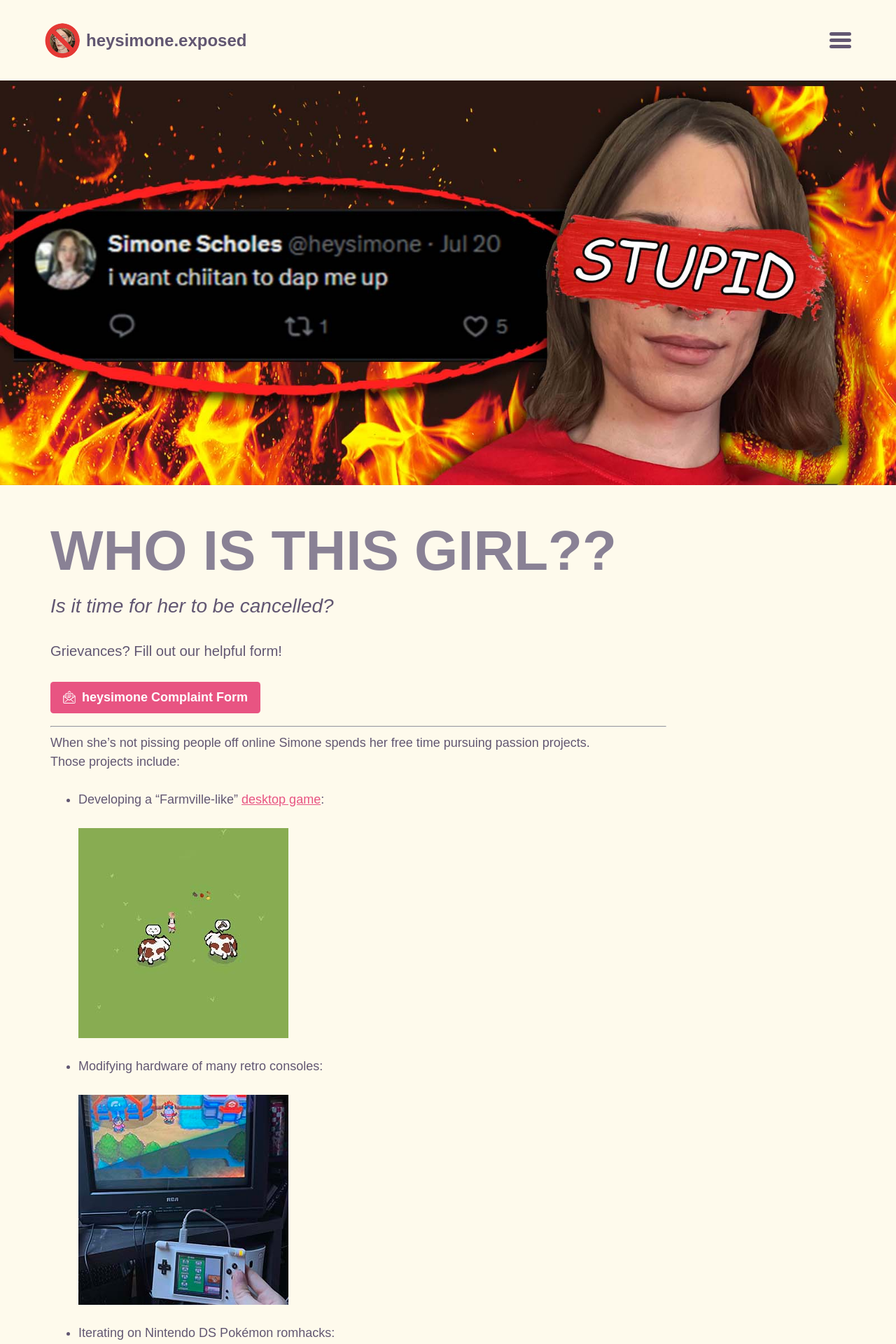
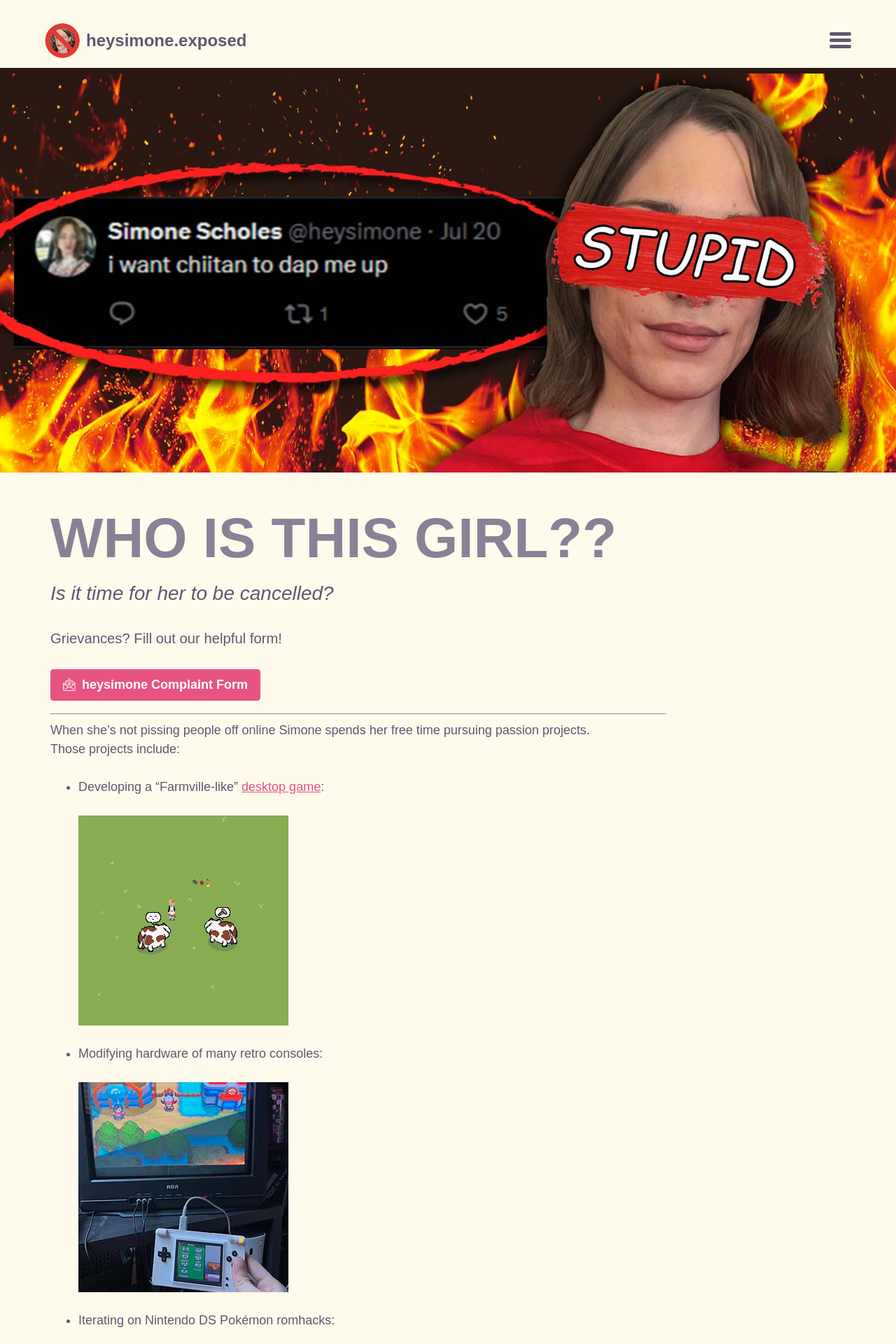
Before and after one commit to heysimone/heysimone.github.io, a Jekyll site: the page built from index.md, in a window 1280 px wide. Shown: the top 1920 px of the page at 70% size. Built offline with Jekyll 4.4.1, drawn with Linux system fonts in a browser that asks for light colours; some web fonts are replaced.

Commit message:
Update page-intro.html to remove top margin.

```diff
--- a/_includes/page-intro.html
+++ b/_includes/page-intro.html
@@ -1,4 +1,4 @@
-<header class="intro" style="padding-bottom: 0px;">
+<header class="intro" style="padding-bottom: 0px;margin-top: 0px;">
   {% if page.image %}
     {% assign intro_image = page.image.path | default: page.image | relative_url | escape %}
     <div class="intro-image">
```
